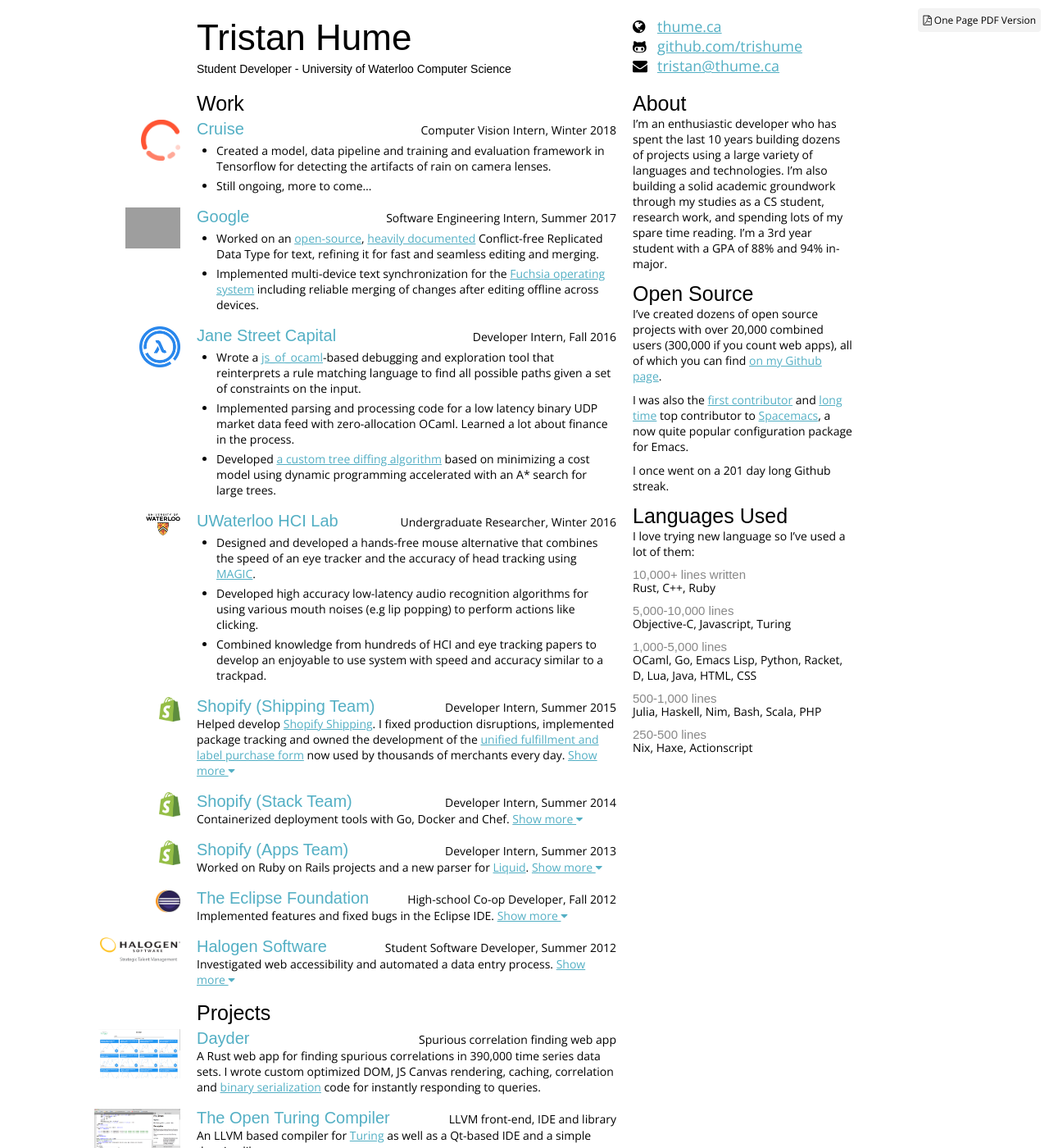
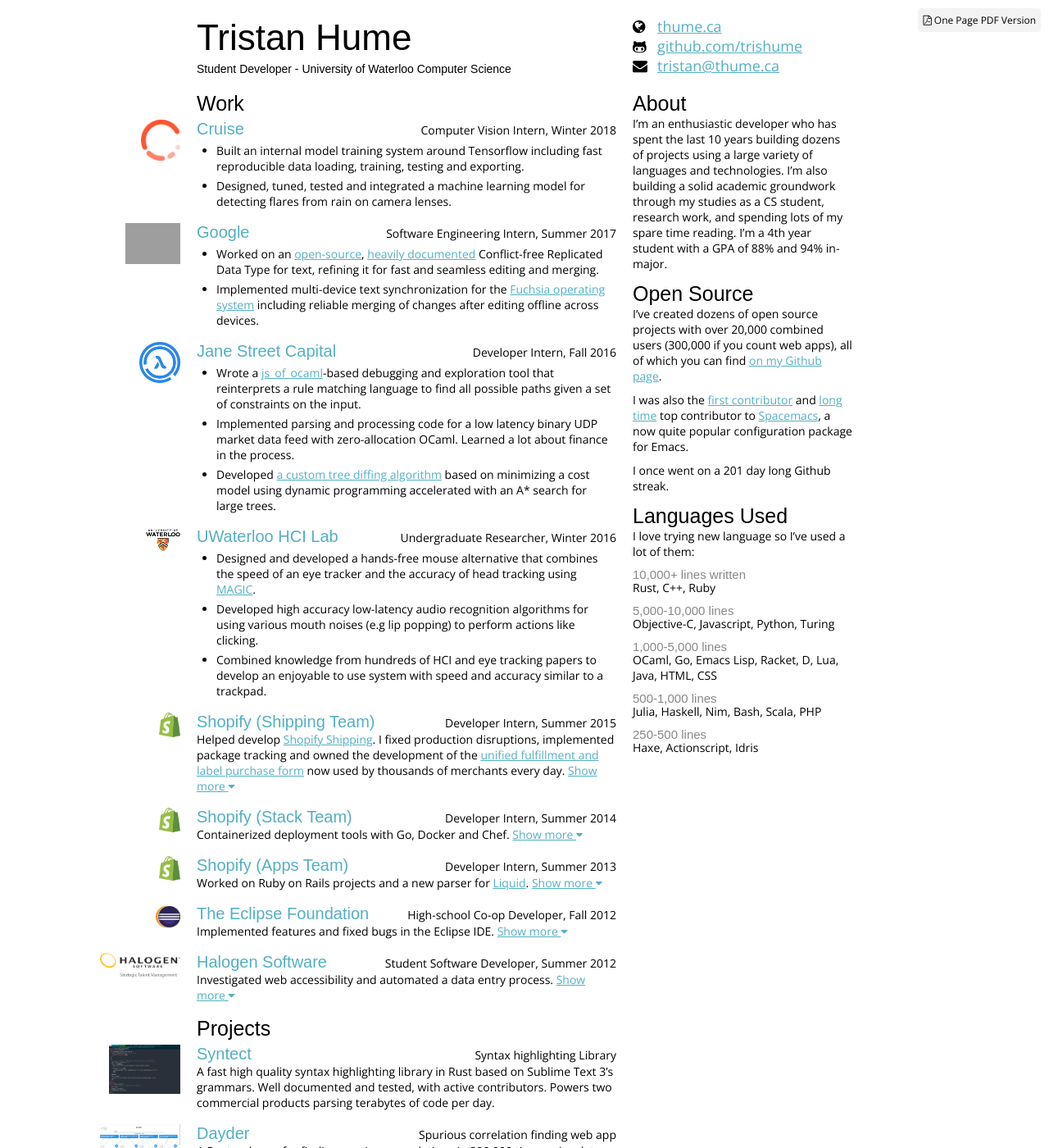
Before and after one commit to trishume/resume, a Jekyll site: the page built from index.html, in a window 1280 px wide and 1400 px high. Shown: the whole window at 82% size. Built offline with Jekyll 4.4.1, drawn with Linux system fonts in a browser that asks for light colours; nearby versions of some CDN libraries; some web fonts are replaced; some of the changed text lies outside the part shown; grey boxes are pictures that could not be loaded.

Commit message:
Update resume with new stuff and tune old stuff

```diff
--- a/_data/resume.yml
+++ b/_data/resume.yml
@@ -7,8 +7,8 @@
     image-height: 50
     image-no-pop: true
     desc: |
-      - Created a model, data pipeline and training and evaluation framework in Tensorflow for detecting the artifacts of rain on camera lenses.
-      - Still ongoing, more to come...
+      - Built an internal model training system around Tensorflow including fast reproducible data loading, training, testing and exporting.
+      - Designed, tuned, tested and integrated a machine learning model for detecting flares from rain on camera lenses.
   - name: Google
     link: http://google.com/
     title: Software Engineering Intern
@@ -98,6 +98,13 @@
       - Automated a data entry process from two weeks of work down to 5 minutes in one afternoon of Ruby scripting.
       - Developed a time estimate, prototype and guide for making the Halogen system section 508 accessibility standards compliant.
 Projects:
+  - name: Syntect
+    link: https://github.com/trishume/syntect
+    title: Syntax highlighting Library
+    image: syntect.png
+    image-height: 60
+    desc: |
+      A fast high quality syntax highlighting library in Rust based on Sublime Text 3's grammars. Well documented and tested, with active contributors. Powers two commercial products parsing terabytes of code per day.
   - name: Dayder
     link: http://dayder.thume.ca/
     title: Spurious correlation finding web app
@@ -133,13 +140,6 @@
     image-height: 70
     desc: |
       An IOS app for long term personal finance simulation with 7000 users. Has a custom built UI that instantly updates a visualization of your entire life's financial future while you manipulate inputs.
-  - name: Syntect
-    link: https://github.com/trishume/syntect
-    title: Syntax highlighting Library
-    image: syntect.png
-    image-height: 60
-    desc: |
-      A high quality syntax highlighting library in Rust based on Sublime Text 3's grammar and theme formats. Relentlessly optimized for performance and highlighting quality. Well-documented, tested and fully-featured.
   - name: Rate With Science
     link: http://thume.ca/2015/03/30/wikipedia-link-graphs-and-terrible-hacks/
     title: Wikipedia data processing
@@ -222,6 +222,14 @@
     image-height: 40
     desc: |
       Finds Git repositories on your computer and lets you quickly switch to them, list them, and run commands on them. A small project, but a useful one with thousands of users.
+  - name: Emoji Engine
+    link: https://github.com/trishume/EmojiEngine
+    title: WebGL emoji renderer
+    image: emojiengine.png
+    image-height: 60
+    desc: |
+      The world's fastest rendering engine for emoji and only emoji. Uses instanced mip-mapped point sprites with no overdraw to render 90k emojis at 60fps in a browser using WebGL.
+      Made for [TerribleHack X](http://terriblehack.website/).
   - name: Hammerspoon Modules
     link: https://github.com/trishume/dotfiles/blob/master/hammerspoon/hammerspoon.symlink/init.lua
     title: Pro window management
@@ -258,13 +266,6 @@
     image-height: 60
     desc: |
       My grade 9 programming class (a grade 11 class, I took it in grade 9) final project: a Turing interpreter written in Turing, including a GUI.
-  - name: Grade 11 Math Summative
-    link: http://thume.ca/2013/12/09/math-summative-program/
-    title: Drawing with functions
-    image: mathsummative2.png
-    image-height: 80
-    desc: |
-      Python program to convert images to massive piecewise functions that show the image when plotted. Outputs images with matplotlib and giant LaTeX PDFs of the functions.
   - name: ScreenTunes
     link: http://thume.ca/screentunes/
     title: Most popular project
@@ -305,6 +306,13 @@
     image-height: 60
     desc: |
       A weekend project to build a head tracking mouse using a 9DOF IMU (basically an orientation sensor) connected to a microcontroller in a 3D printed case.
+  - name: Foot Pedal Box
+    link: https://twitter.com/trishume/status/950585012700684288
+    title: Cheap computer foot pedals
+    image: pedalbox.jpg
+    image-height: 60
+    desc: |
+      Built a box using a Teensy microcontroller to allow me to use $5 tattoo machine foot pedals with my computer.
   - name: LastSecondSlides
     link: https://github.com/trishume/LastSecondSlides
     image: lastsecondslides.png
@@ -315,6 +323,13 @@
     image: faiyels.png
     image-height: 60
     desc: Explore an overview of a codebase by rendering every character as a tiny syntax highlighted dot. Written with Rust, syntect and gfx-rs.
+  - name: Grade 11 Math Summative
+    link: http://thume.ca/2013/12/09/math-summative-program/
+    title: Drawing with functions
+    image: mathsummative2.png
+    image-height: 80
+    desc: |
+      Python program to convert images to massive piecewise functions that show the image when plotted. Outputs images with matplotlib and giant LaTeX PDFs of the functions.
   - name: Normal Distribution Calculator
     link: http://thume.ca/normal
     image: normal.png
--- a/_data/sidebar.yml
+++ b/_data/sidebar.yml
@@ -2,7 +2,7 @@
   - &about
     title: About
     content: |
-      I’m an enthusiastic developer who has spent the last 10 years building dozens of projects using a large variety of languages and technologies. I’m also building a solid academic groundwork through my studies as a CS student, research work, and spending lots of my spare time reading. I'm a 3rd year student with a GPA of 88% and 94% in-major.
+      I’m an enthusiastic developer who has spent the last 10 years building dozens of projects using a large variety of languages and technologies. I’m also building a solid academic groundwork through my studies as a CS student, research work, and spending lots of my spare time reading. I'm a 4th year student with a GPA of 88% and 94% in-major.
   - &opensource
     title: Open Source
     content: |
@@ -20,16 +20,16 @@
       Rust, C++, Ruby
 
       ##### 5,000-10,000 lines
-      Objective-C, Javascript, Turing
+      Objective-C, Javascript, Python, Turing
 
       ##### 1,000-5,000 lines
-      OCaml, Go, Emacs Lisp, Python, Racket, D, Lua, Java, HTML, CSS
+      OCaml, Go, Emacs Lisp, Racket, D, Lua, Java, HTML, CSS
 
       ##### 500-1,000 lines
       Julia, Haskell, Nim, Bash, Scala, PHP
 
       ##### 250-500 lines
-      Nix, Haxe, Actionscript
+      Haxe, Actionscript, Idris
 extra:
   - &skills
     title: Skills
@@ -56,7 +56,7 @@
       I've written over 10,000 lines of code in each of these languages.
 
       I also enjoy learning new languages: I've done projects in 22
-      different languages including Javascript, Haskell, D, Go, and OCaml.
+      different languages including Python, Javascript, OCaml, D, Go, and Haskell.
 pdf: *mainlist
   # - *about
   # - *reading
```
Also changed, not shown: images/fullsize/emojiengine.png (added), images/fullsize/pedalbox.jpg (added), 1 other file.
